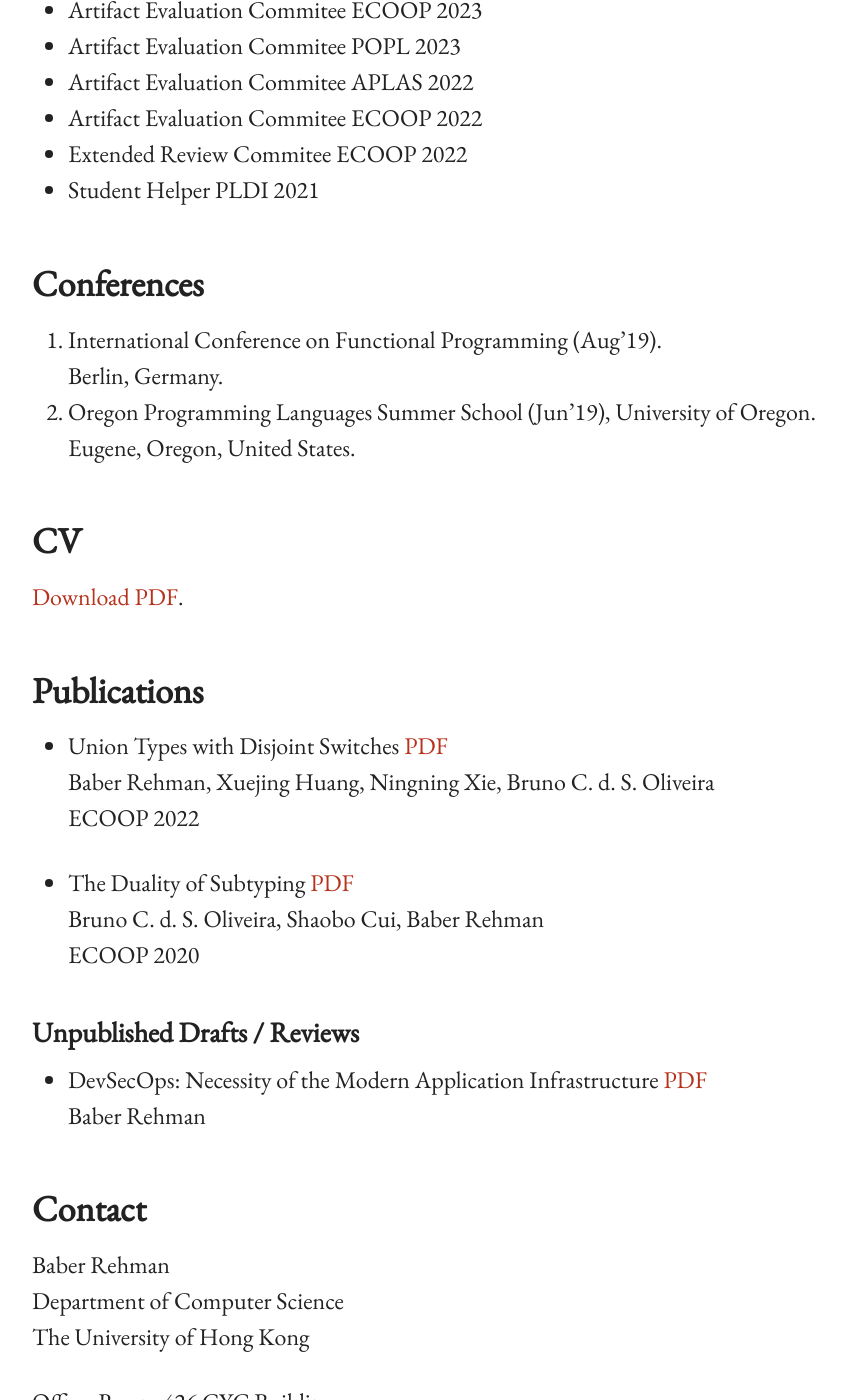
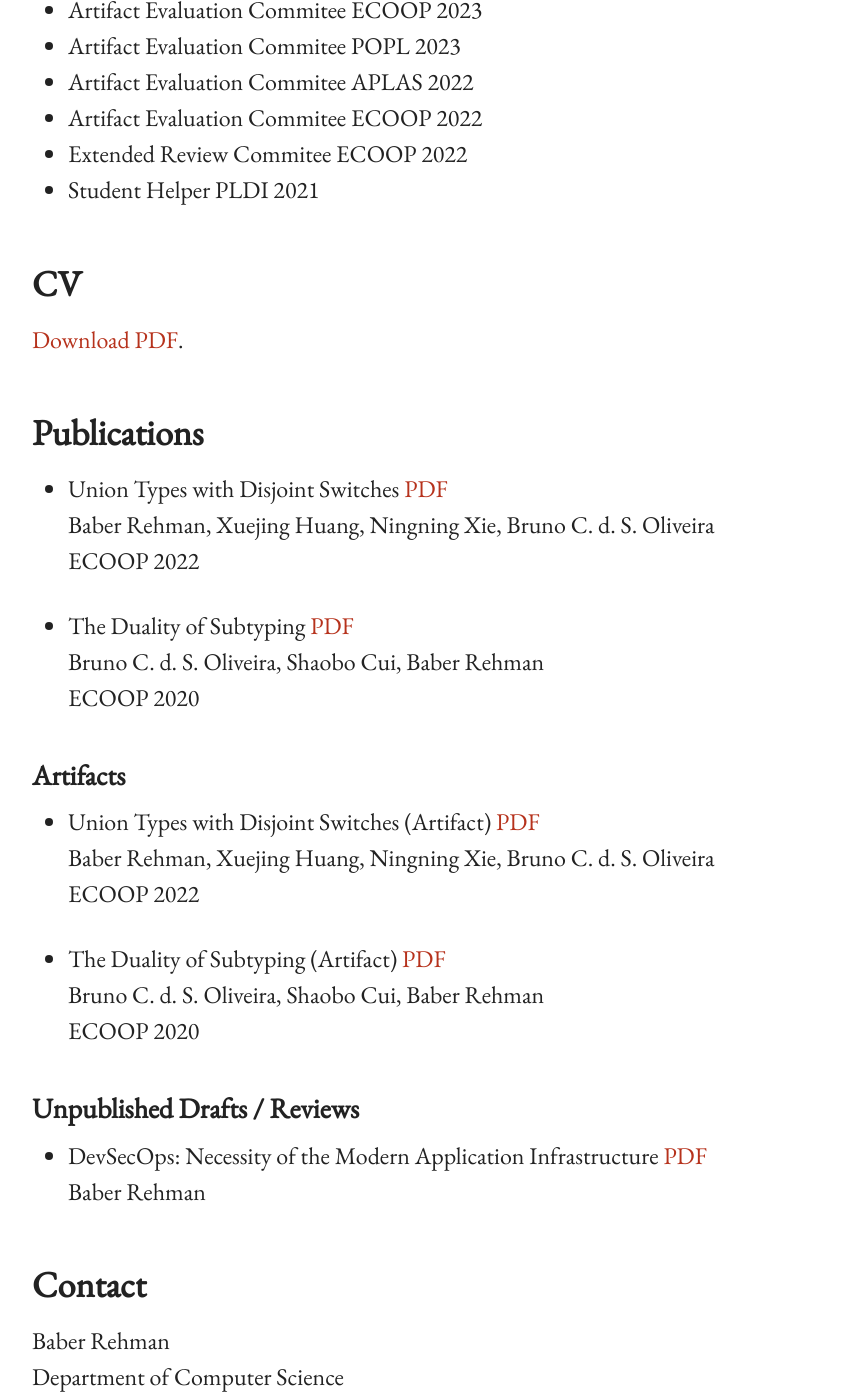
Before and after one commit to baberrehman/baberrehman.github.io, a Jekyll site: the page built from index.md, in a window 1280 px wide and 1400 px high, scrolled down 2236 px. Shown: the whole window, without its empty margins (44-889 px from the left). Built offline with Jekyll 4.4.1, drawn with Linux system fonts in a browser that asks for light colours.

Commit message:
files update

```diff
--- a/index.md
+++ b/index.md
@@ -75,26 +75,40 @@ the pragmatic aspects and necessity of political theories including religion.
 * Student Helper PLDI 2021
 
 
+<!--
 ## Conferences
 
 1. International Conference on Functional Programming (Aug'19). <br />
    Berlin, Germany.
 2. Oregon Programming Languages Summer School (Jun'19), University of Oregon. <br />
    Eugene, Oregon, United States.
+-->
 
 ## CV
 
-[Download PDF](files/cv.pdf).
+[Download PDF](files/baber_cv.pdf).
 
 ## Publications
 
 * Union Types with Disjoint Switches
-[PDF](files/ecoop2022.pdf) <br />
+[PDF](files/switches_ecoop2022.pdf) <br />
 Baber Rehman, Xuejing Huang, Ningning Xie, Bruno C. d. S. Oliveira <br />
 ECOOP 2022
 
 * The Duality of Subtyping
 [PDF](files/duo_ecoop2020.pdf) <br />
+Bruno C. d. S. Oliveira, Shaobo Cui, Baber Rehman <br />
+ECOOP 2020
+
+### Artifacts
+
+* Union Types with Disjoint Switches (Artifact)
+[PDF](files/switches_ecoop2022_artifact.pdf) <br />
+Baber Rehman, Xuejing Huang, Ningning Xie, Bruno C. d. S. Oliveira <br />
+ECOOP 2022
+
+* The Duality of Subtyping (Artifact)
+[PDF](files/duo_ecoop2020_artifact.pdf) <br />
 Bruno C. d. S. Oliveira, Shaobo Cui, Baber Rehman <br />
 ECOOP 2020
 
@@ -104,6 +118,7 @@ ECOOP 2020
 [PDF](files/DevSecOps.pdf) <br />
 Baber Rehman
 
+
 ## Contact
 
 Baber Rehman <br />
```
Also changed, not shown: 6 other files.
